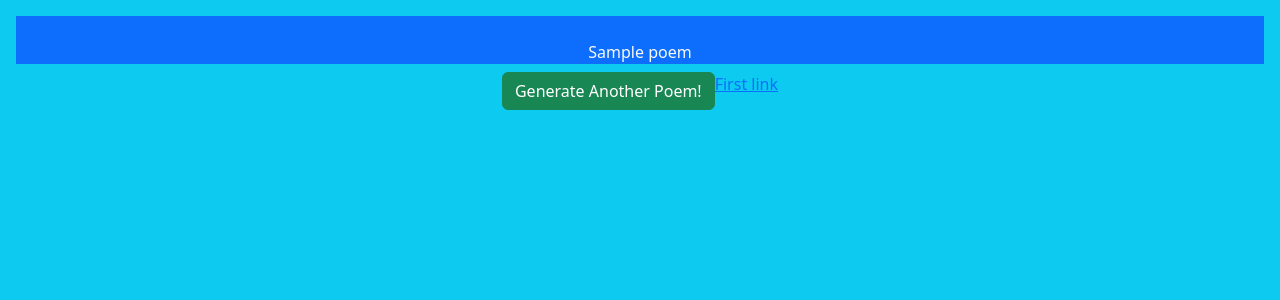
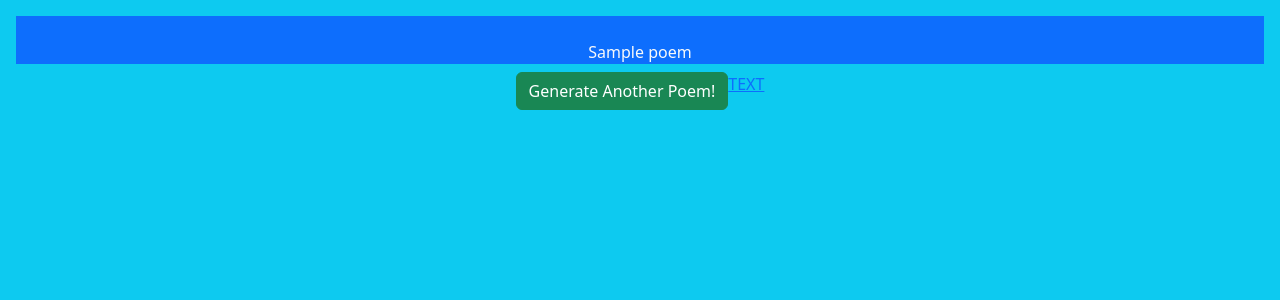
Before and after one commit to nolan-3/Latin-Poetry-Generator, a Flask app: template templates/poem.html in a window 1280 px wide. Shown: the top 300 px of the page. Run offline with Flask 2, Linux system fonts and the light colour scheme; the template is opened without the code that fills it: most values are stand-ins (such as "Sample title", 1, 10 or a date in 2020).

Commit message:
Update poem.html

```diff
--- a/templates/poem.html
+++ b/templates/poem.html
@@ -25,7 +25,7 @@
                 Generate Another Poem!
             </button>
         </form>
-             <a href="google.com">First link</a>
+             <a href="https://www.example.com">TEXT</a>
         </div>
 </body>
 </html>
```
